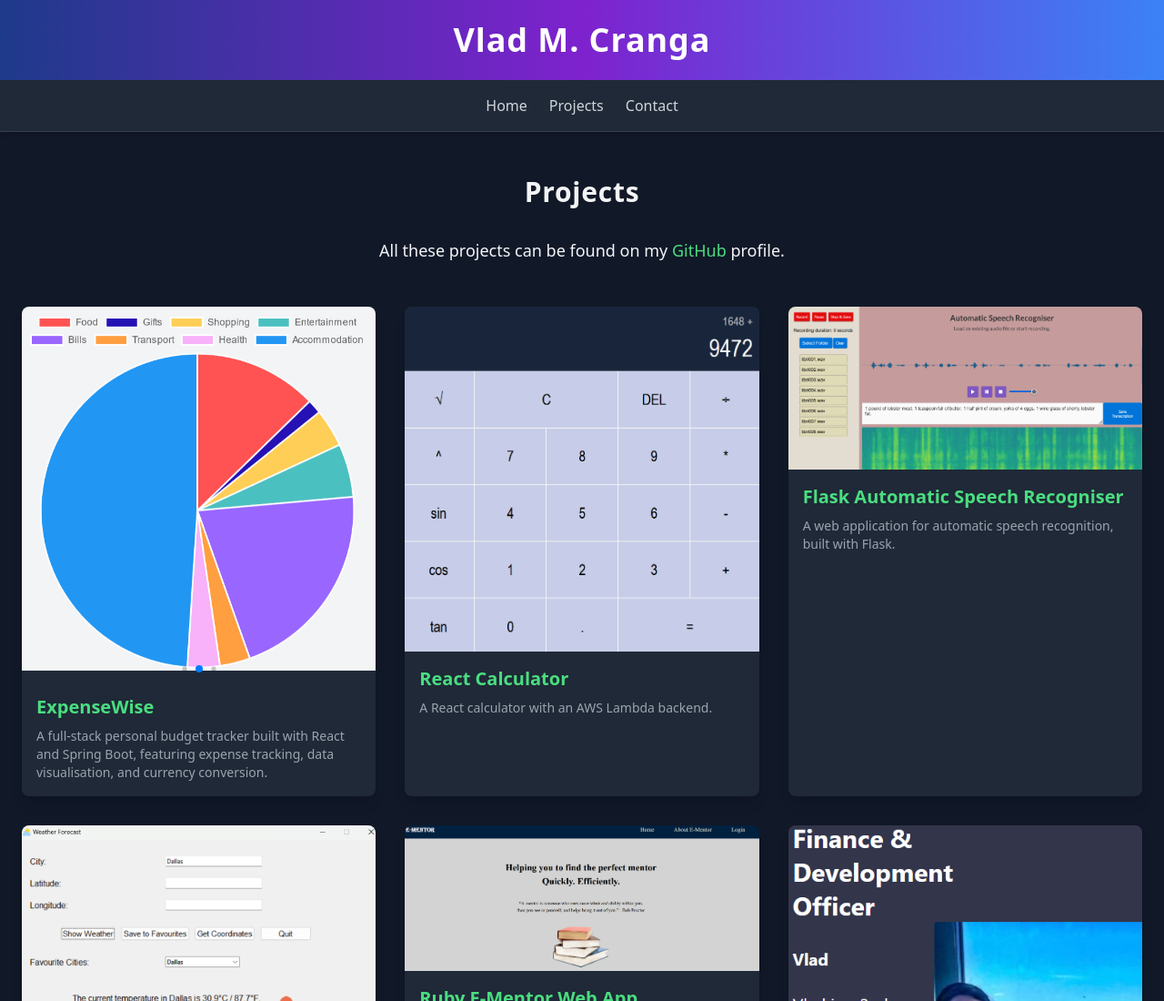
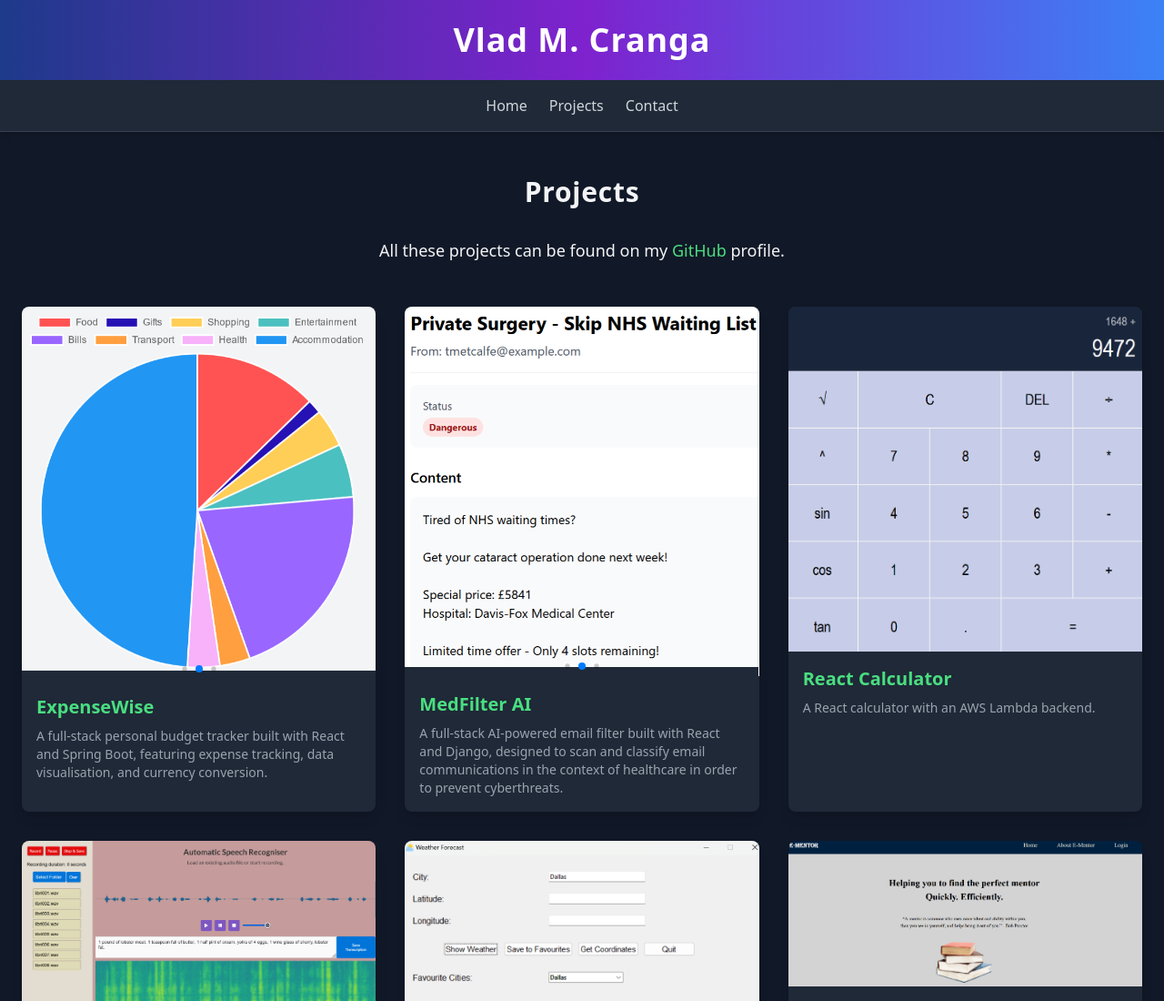
Before and after one commit to vladcranga/vladcranga.github.io, a plain HTML site: page projects.html in a window 1280 px wide. Shown: the top 1100 px of the page at 91% size. Drawn offline with nearby package versions, Linux system fonts and the light colour scheme.

Commit message:
add medfilter ai to projects page

```diff
--- a/projects.html
+++ b/projects.html
@@ -57,7 +57,7 @@
         </p>
 
         <div class="grid grid-cols-1 md:grid-cols-2 lg:grid-cols-3 gap-8">
-            <div class="bg-gray-800 rounded-lg shadow-lg hover:shadow-xl transition duration-300">
+            <div class="bg-gray-800 rounded-lg shadow-lg hover:shadow-xl transition duration-400">
                 <a href="https://github.com/vladcranga/expense-wise" target="_blank">
                     <div class="swiper mySwiper h-75 rounded-t-lg overflow-hidden">
                         <div class="swiper-wrapper">
@@ -81,6 +81,35 @@
                         <p class="text-gray-400 text-sm mt-2">
                             A full-stack personal budget tracker built with React and Spring Boot, featuring expense
                             tracking, data visualisation, and currency conversion.
+                        </p>
+                    </div>
+                </a>
+            </div>
+
+            <div class="bg-gray-800 rounded-lg shadow-lg hover:shadow-xl transition duration-400">
+                <a href="https://github.com/vladcranga/healthcare-email-scanner" target="_blank">
+                    <div class="swiper mySwiper h-75 rounded-t-lg overflow-hidden">
+                        <div class="swiper-wrapper">
+                            <div class="swiper-slide">
+                                <img src="attachments/healthcare-stats.png" alt="MedFilter Statistics"
+                                    class="w-full h-full object-cover">
+                            </div>
+                            <div class="swiper-slide">
+                                <img src="attachments/healthcare-email.png" alt="MedFilter Sample Email"
+                                    class="w-full h-full object-cover">
+                            </div>
+                            <div class="swiper-slide">
+                                <img src="attachments/healthcare-warning.png" alt="MedFilter Warning"
+                                    class="w-full h-full object-cover">
+                            </div>
+                        </div>
+                        <div class="swiper-pagination"></div>
+                    </div>
+                    <div class="p-4">
+                        <h3 class="text-xl font-bold text-green-400">MedFilter AI</h3>
+                        <p class="text-gray-400 text-sm mt-2">
+                            A full-stack AI-powered email filter built with React and Django, designed to scan and
+                            classify email communications in the context of healthcare in order to prevent cyberthreats.
                         </p>
                     </div>
                 </a>
```
Also changed, not shown: attachments/healthcare-email.png (added), attachments/healthcare-stats.png (added), attachments/healthcare-warning.png (added).
